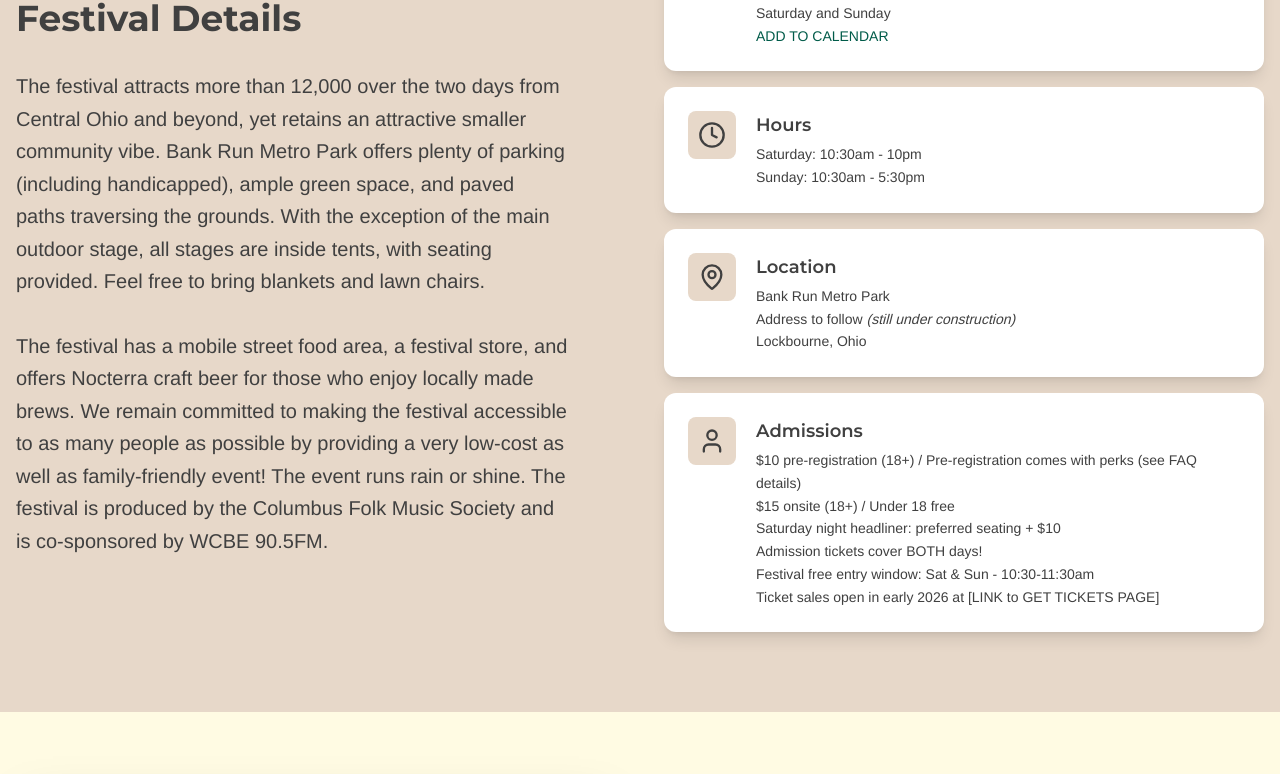
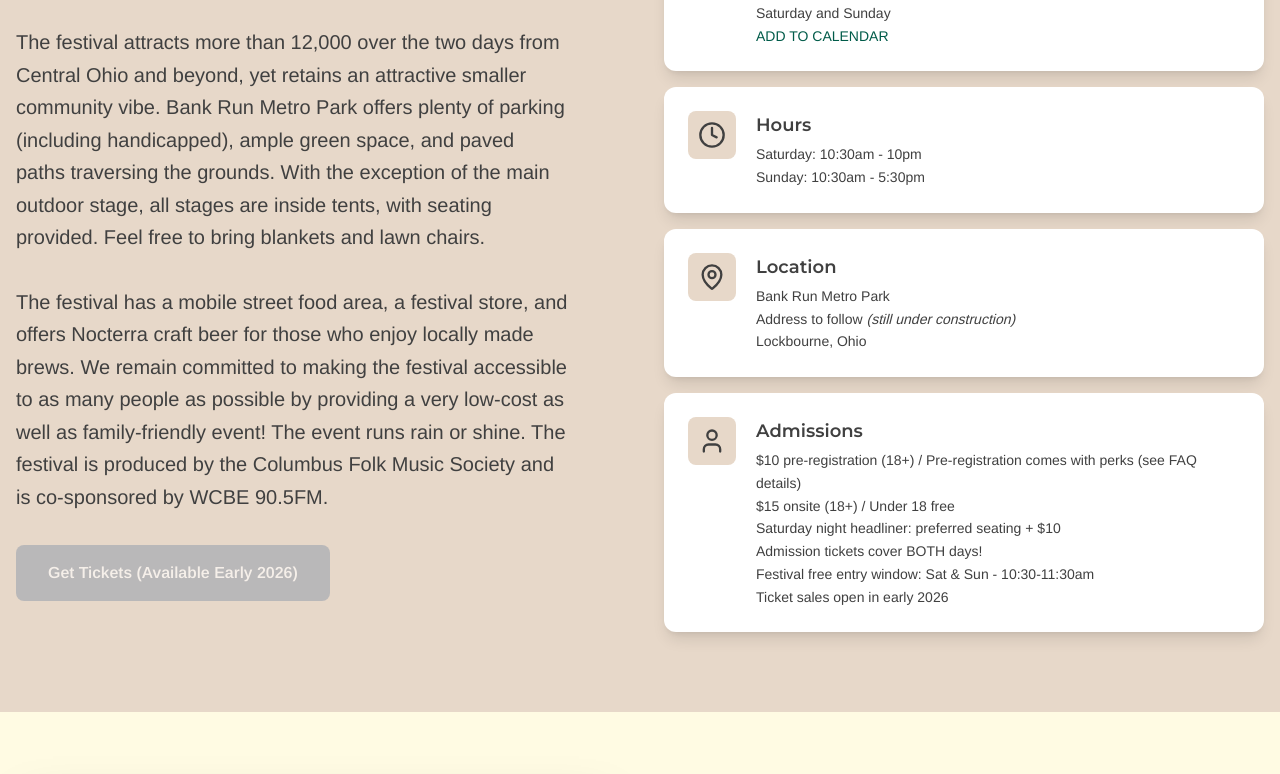
Before and after one commit to clemens72/cfms, a Next.js app: page /festival in a window 1280 px wide. Shown: the part 2461-3235 px from the top of the page. Built offline with nearby package versions, Linux system fonts and the light colour scheme.

Commit message:
ticket button

```diff
--- a/src/app/festival/page.tsx
+++ b/src/app/festival/page.tsx
@@ -61,7 +61,7 @@ export default function FestivalPage() {
             </div>
 
             {/* Playlist Links */}
-            <div className="flex items-center gap-4pt-4">
+            <div className="flex items-center space-x-4">
               <span className="text-sm font-heading font-semibold text-charcoal">Official Playlists:</span>
               <a href="#" aria-label="YouTube Playlist" className="transition transform hover:scale-110">
                 <Image src="/festival/youtubemusic.png" alt="YouTube Music" width={120} height={32} />
@@ -149,6 +149,11 @@ export default function FestivalPage() {
               <p className="text-xl font-body text-charcoal leading-relaxed pr-12">
                 The festival has a mobile street food area, a festival store, and offers Nocterra craft beer for those who enjoy locally made brews. We remain committed to making the festival accessible to as many people as possible by providing a very low-cost as well as family-friendly event!  The event runs rain or shine. The festival is produced by the Columbus Folk Music Society and is co-sponsored by WCBE 90.5FM.
               </p>
+              <span
+                className="text-md inline-block px-8 py-4 mt-8 bg-gray-400 text-white font-body font-semibold rounded-lg cursor-not-allowed opacity-60"
+              >
+                Get Tickets (Available Early 2026)
+              </span>
             </div>
 
             {/* Right Column: Cards */}
@@ -203,7 +208,7 @@ export default function FestivalPage() {
                     Saturday night headliner:  preferred seating + $10<br />
                     Admission tickets cover BOTH days!<br />
                     Festival free entry window:  Sat & Sun - 10:30-11:30am<br />
-                    Ticket sales open in early 2026 at [LINK to GET TICKETS PAGE]
+                    Ticket sales open in early 2026
                   </p>
                 </div>
               </div>
```
